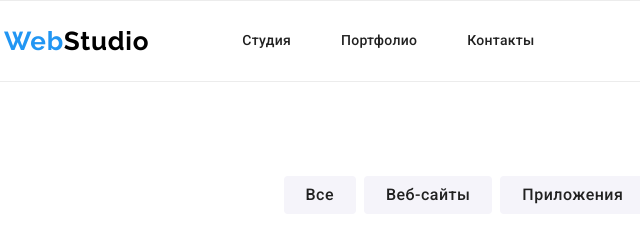
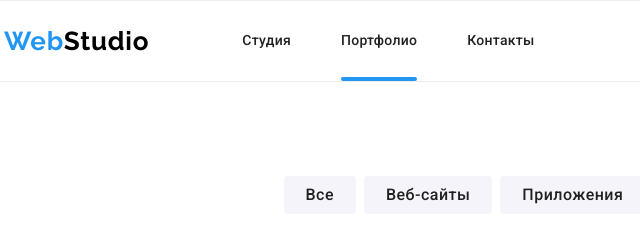
Before and after one commit to MaksStelmakh/goit-markup-hw-05, a plain HTML site: page portfolio.html in a window 1280 px wide. Shown: the top 240 px of the page, 51-691 px from the left. Drawn offline with nearby package versions, Linux system fonts and the light colour scheme.

Commit message:
Псевдоелемент афтер

```diff
--- a/css/styles.css
+++ b/css/styles.css
@@ -66,6 +66,32 @@ body {
   align-items: center;
 }
 
+.nav-link.current::after {
+  transform: scaleX(1);
+}
+
+.nav-link::after {
+  content: "";
+  position: absolute;
+  display: block;
+  width: 100%;
+  height: 4px;
+  bottom: 0;
+  border-radius: 2px;
+  background-color: var(--accent-color);
+  transition: transform 250ms cubic-bezier(0.4, 0, 0.2, 1);
+  transform: scaleX(0);
+}
+
+.nav-link:hover::after,
+.nav-link:focus::after {
+  transform: scaleX(1);
+}
+
+.nav-item {
+  position: relative;
+}
+
 .first-logo {
   font-family: Raleway, sans-serif;
   font-weight: 700;
@@ -114,9 +140,8 @@ body {
   color: var(--color);
   padding-top: 32px;
   padding-bottom: 32px;
-  transition: color 250ms cubic-bezier(0.4, 0, 0.2, 1)
+  transition: color 250ms cubic-bezier(0.4, 0, 0.2, 1);
 }
-
 
 .nav-link:hover,
 .nav-link:focus {
@@ -130,7 +155,7 @@ body {
   line-height: 1.14;
   letter-spacing: 0.02em;
   color: var(--second-color);
-  transition: color 250ms cubic-bezier(0.4, 0, 0.2, 1)
+  transition: color 250ms cubic-bezier(0.4, 0, 0.2, 1);
 }
 
 .commun-link:hover,
@@ -272,7 +297,6 @@ body {
   position: relative;
 }
 
-
 .work-text {
   width: 370px;
   height: 70px;
@@ -304,7 +328,7 @@ body {
   background-color: var(--wite-color);
   fill: #afb1b8;
   transition: fill 250ms cubic-bezier(0.4, 0, 0.2, 1),
-  background-color 250ms cubic-bezier(0.4, 0, 0.2, 1)
+    background-color 250ms cubic-bezier(0.4, 0, 0.2, 1);
 }
 
 .svg-bg:hover,
@@ -401,7 +425,7 @@ body {
   height: 92px;
   fill: #afb1b8;
   transition: fill 250ms cubic-bezier(0.4, 0, 0.2, 1),
-  border 250ms cubic-bezier(0.4, 0, 0.2, 1)
+    border 250ms cubic-bezier(0.4, 0, 0.2, 1);
 }
 
 .clients-button:hover,
@@ -446,7 +470,7 @@ footer {
   border-radius: 50%;
   background-color: rgba(255, 255, 255, 0.1);
   fill: var(--wite-color);
-    transition: background-color 250ms cubic-bezier(0.4, 0, 0.2, 1)
+  transition: background-color 250ms cubic-bezier(0.4, 0, 0.2, 1);
 }
 
 .svg-bg-footer:hover,
@@ -549,7 +573,7 @@ footer {
   border-radius: 4px;
   border: none;
   transition: color 250ms cubic-bezier(0.4, 0, 0.2, 1),
-  background-color 250ms cubic-bezier(0.4, 0, 0.2, 1)
+    background-color 250ms cubic-bezier(0.4, 0, 0.2, 1);
 }
 
 .menu-button:hover,
@@ -589,7 +613,6 @@ footer {
   padding-bottom: 20px;
 }
 
-
 .projects-text {
   position: absolute;
   width: 370px;
@@ -609,7 +632,7 @@ footer {
   border: 1px solid #eeeeee;
   box-sizing: border-box;
   margin-bottom: 30px;
-  transition: box-shadow 250ms cubic-bezier(0.4, 0, 0.2, 1)
+  transition: box-shadow 250ms cubic-bezier(0.4, 0, 0.2, 1);
 }
 
 .projects-title:hover,
--- a/portfolio.html
+++ b/portfolio.html
@@ -28,7 +28,7 @@
                         <a class="nav-link link" href="./index.html">Студия</a>
                     </li>
                     <li class="nav-item">
-                        <a class="nav-link link" href="">Портфолио</a>
+                        <a class="nav-link link current" href="">Портфолио</a>
                     </li>
                     <li class=" nav-item">
                         <a class="nav-link link" href="">Контакты</a>
```
Also changed, not shown: index.html (+1 -1 lines).
